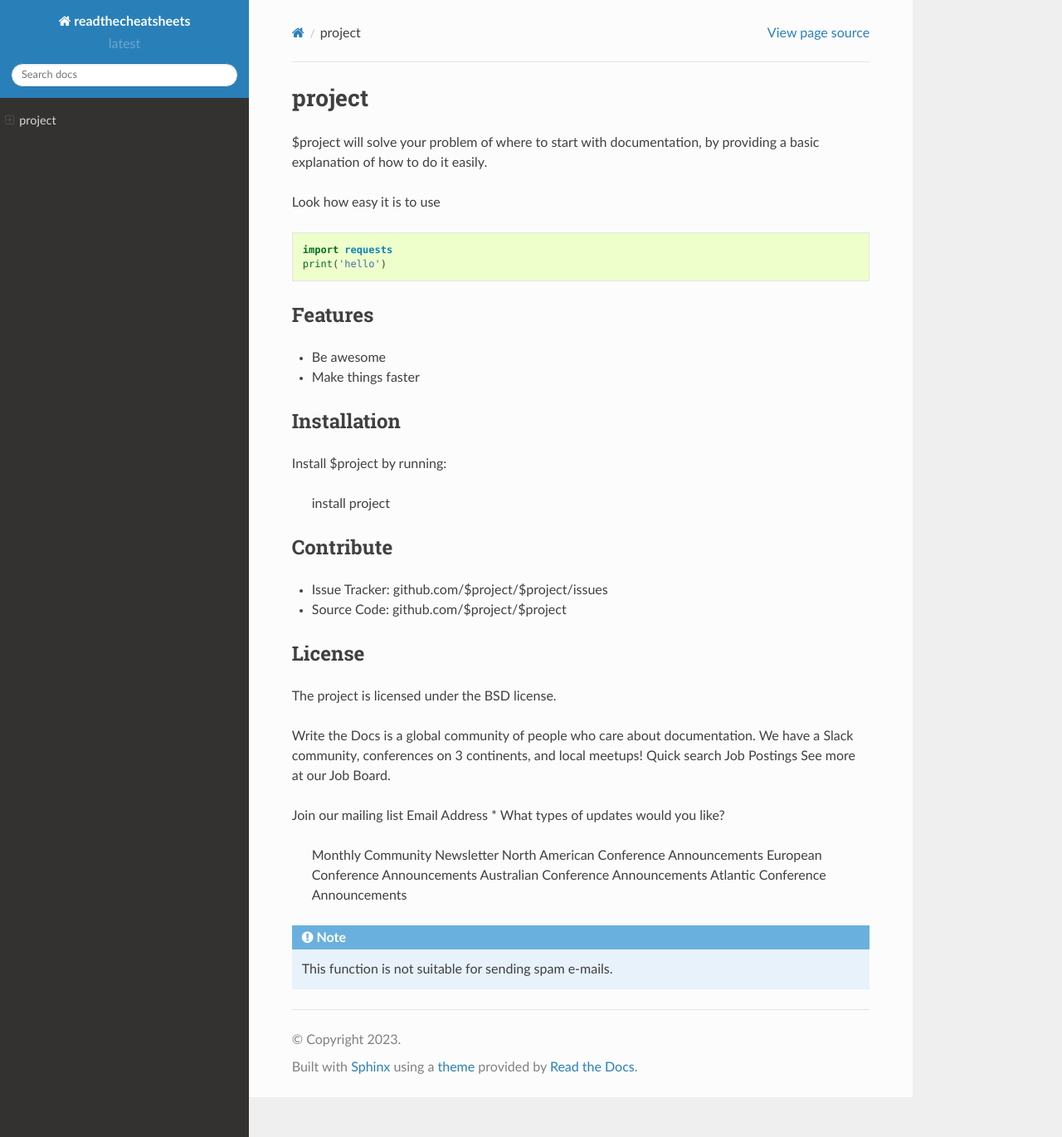
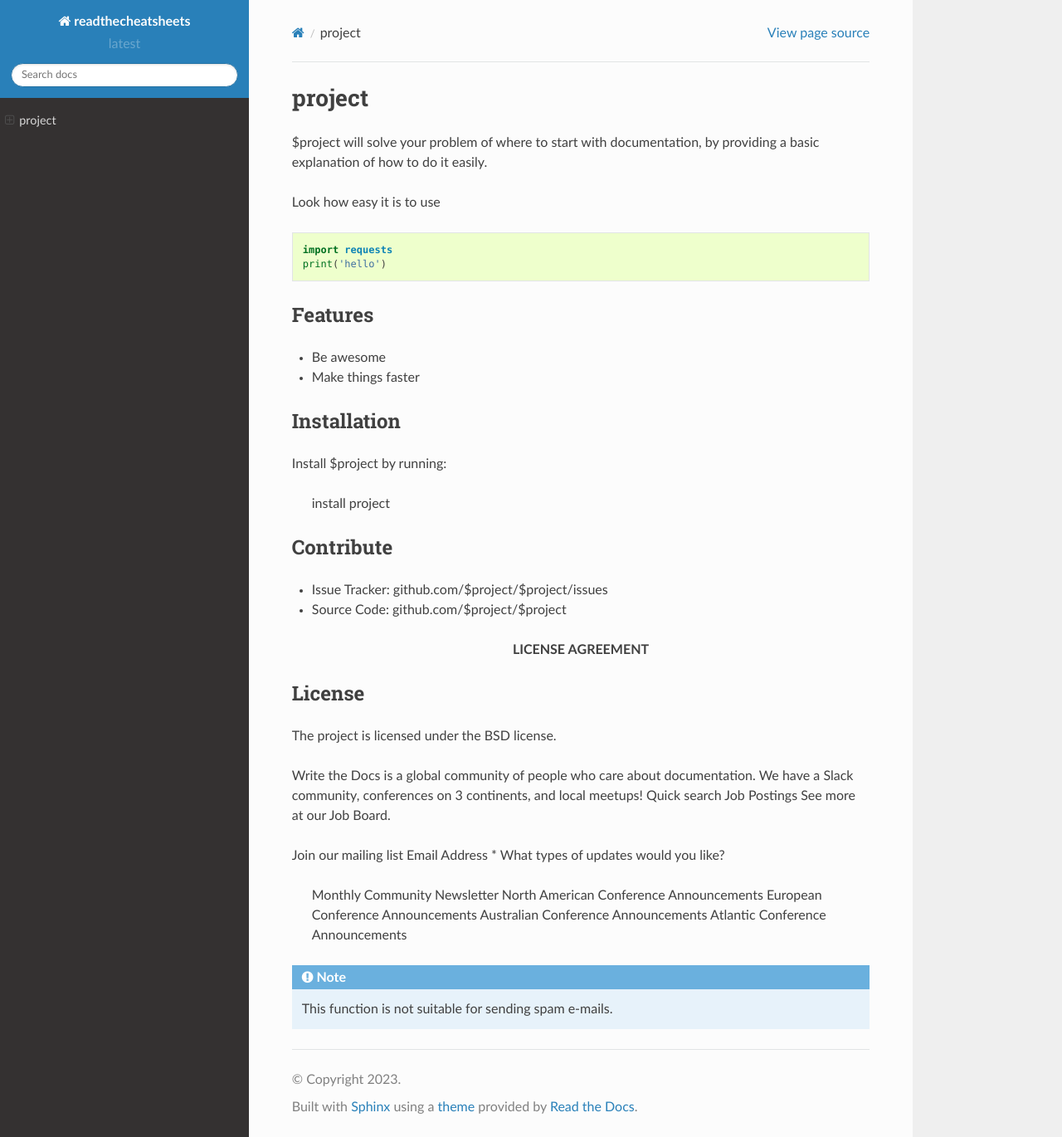
Before and after one commit to tabrizu891/cheatsheet, a Sphinx documentation site: the page built from docs/index.rst, in a window 1280 px wide and 1370 px high. Shown: the whole window at 83% size. Built offline with Sphinx 7.4.7 and the Read the Docs theme 2.0.0, drawn with Linux system fonts in a browser that asks for light colours.

Commit message:
Update index.rst

```diff
--- a/docs/index.rst
+++ b/docs/index.rst
@@ -30,6 +30,7 @@ Contribute
 - Issue Tracker: github.com/$project/$project/issues
 - Source Code: github.com/$project/$project
 
+.. centered:: LICENSE AGREEMENT
 
 License
 -------
```
